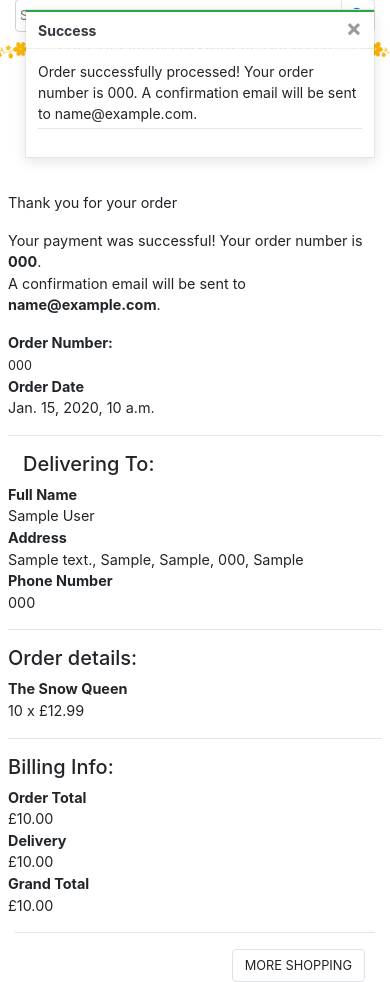
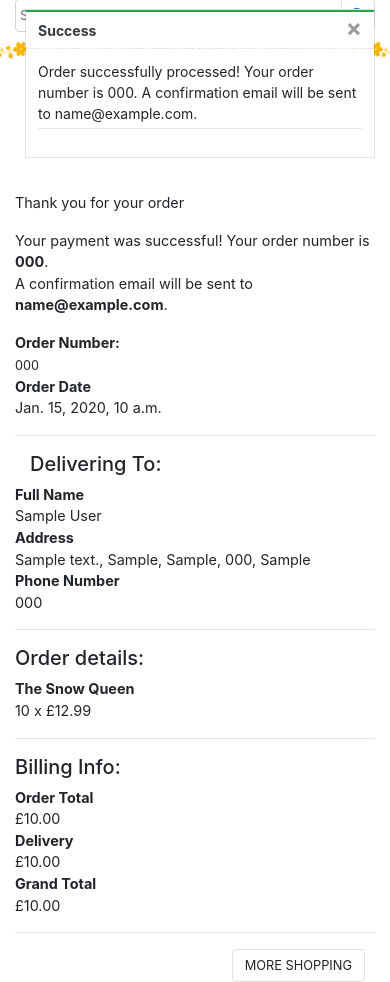
Before and after one commit to Algety/bookstore, a Django app: page /checkout/checkout_success/000 in a window 390 px wide. Shown: the part 63-1045 px from the top of the page. Run offline with Django 3.2, Linux system fonts and the light colour scheme; data comes from the database, SQL or seed files in the repository; tables that the repository leaves empty hold one stand-in row (values such as "Sample post"); some libraries are stand-ins or nearby versions; some web fonts are replaced.

Commit message:
Row margin fix to main content only on small screens

```diff
--- a/checkout/templates/checkout/checkout_success.html
+++ b/checkout/templates/checkout/checkout_success.html
@@ -3,7 +3,22 @@
 
 {% block extra_css %}
     <style>
-        /* Prevent rows from causing overflow on small screens */
+        /* Fix Bootstrap row overflow on small screens - only on checkout success page */
+        @media (max-width: 575.98px) {
+            main .row {
+                margin-left: 0 !important;
+                margin-right: 0 !important;
+            }
+            main [class*="col-"] {
+                padding-left: 0 !important;
+                padding-right: 0 !important;
+            }
+            .message-container {
+                overflow-x: hidden;
+            }
+        }
+
+        /* Prevent rows from causing overflow in order info */
         .order-info-container .row {
             margin-left: 0;
             margin-right: 0;
@@ -11,6 +26,16 @@
         .order-info-container .col-12,
         .order-info-container .col-md-4,
         .order-info-container .col-md-8 {
+            padding-left: 0;
+            padding-right: 0;
+        }
+
+        /* Fix toast message overflow */
+        .toast-body .row {
+            margin-left: 0;
+            margin-right: 0;
+        }
+        .toast-body .col {
             padding-left: 0;
             padding-right: 0;
         }
```
